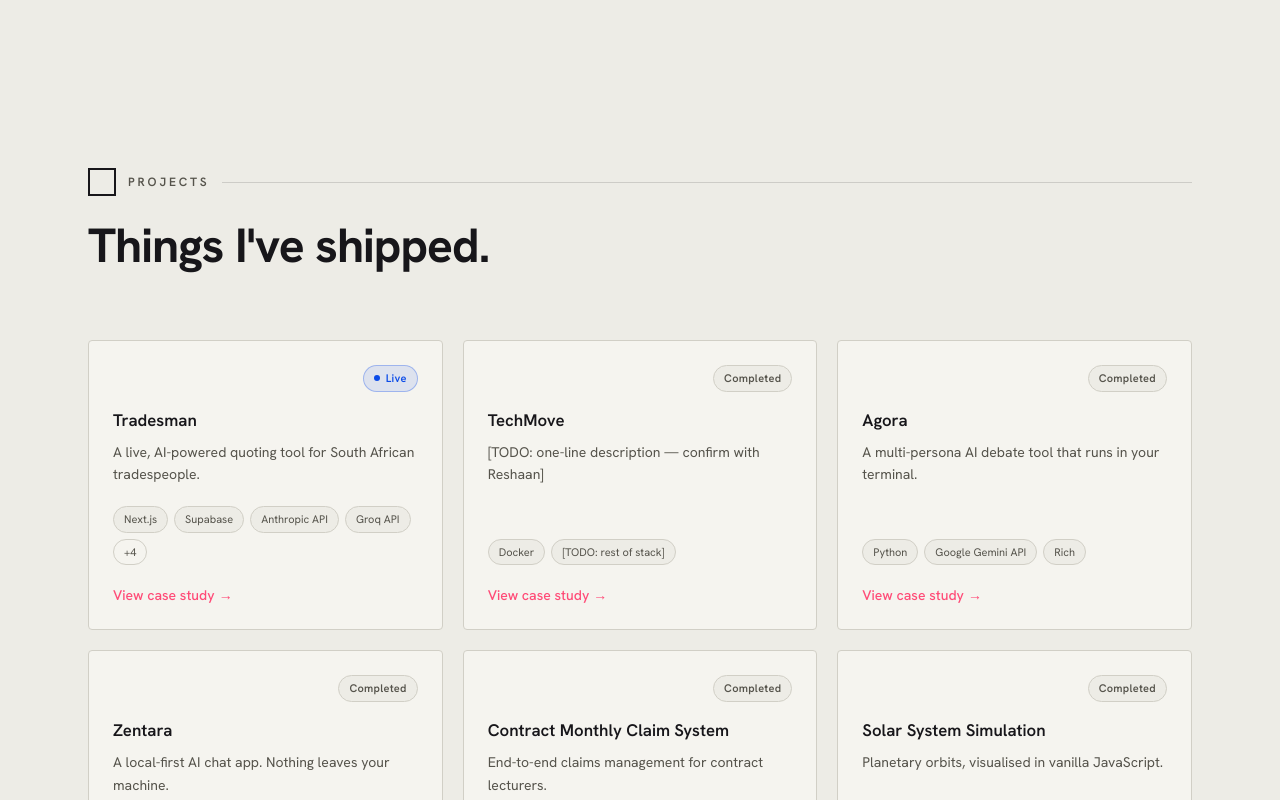
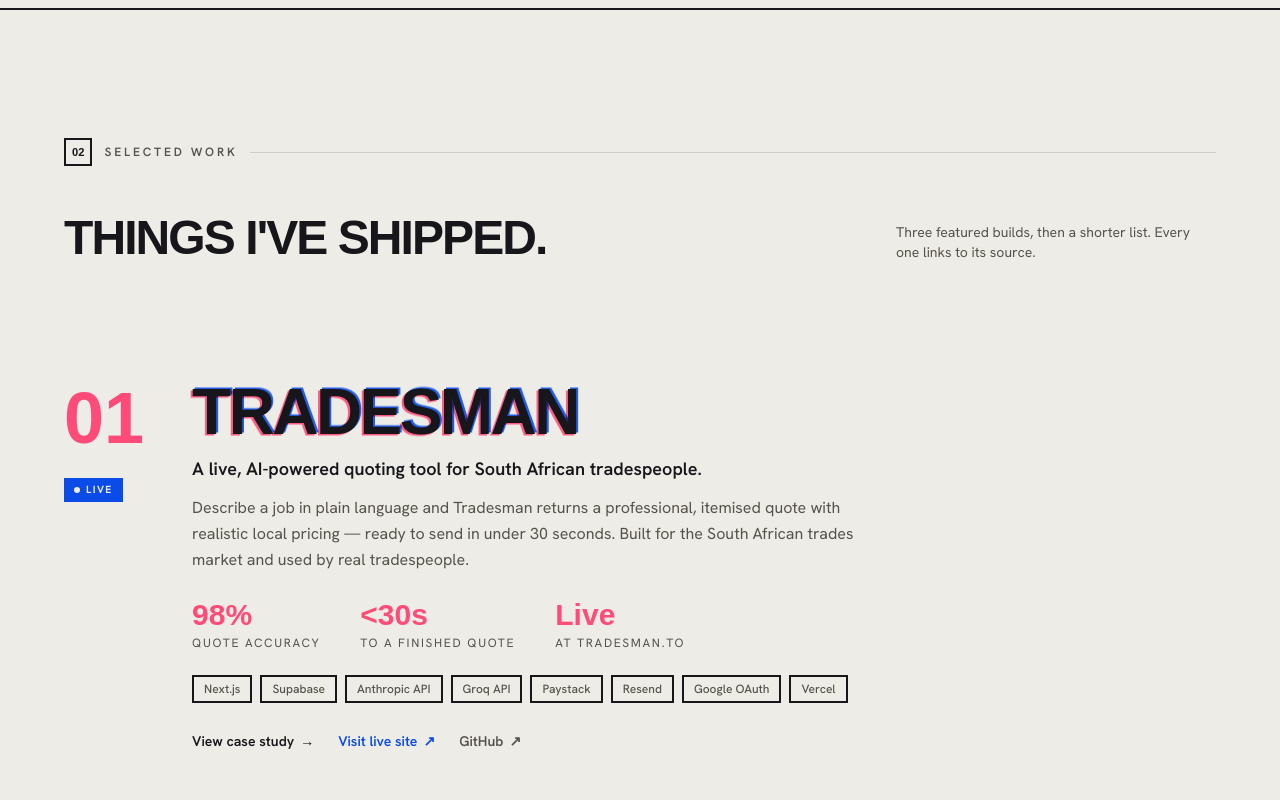
Before and after one commit to resh-o/Portfolio, a Next.js app: page / in a window 1280 px wide. Shown: the part 1400-2200 px from the top of the page. Built offline with nearby package versions, Linux system fonts and the light colour scheme; a web font is replaced by a local one.

Commit message:
feat: implement FeaturedProject and Academics components; update Projects component to include featured projects and improve layout

```diff
--- /dev/null
+++ b/components/Academics.tsx
@@ -0,0 +1,78 @@
+'use client'
+
+import { useRef } from 'react'
+import { motion, useInView } from 'framer-motion'
+import { academics } from '@/data/academics'
+import SectionLabel from './SectionLabel'
+
+export default function Academics() {
+  const ref = useRef(null)
+  const inView = useInView(ref, { once: true, margin: '-80px' })
+
+  return (
+    <section id="education" ref={ref} className="border-t-2 border-ink px-5 py-24 sm:px-6 md:py-32">
+      <div className="mx-auto max-w-6xl">
+        <SectionLabel index="03" className="mb-12">
+          Education
+        </SectionLabel>
+
+        <div className="grid gap-12 md:grid-cols-[1.1fr_0.9fr] md:gap-16">
+          {/* Credentials ledger */}
+          <motion.div
+            initial={{ opacity: 0, y: 24 }}
+            animate={inView ? { opacity: 1, y: 0 } : {}}
+            transition={{ duration: 0.7, ease: [0.16, 1, 0.3, 1] }}
+          >
+            <h2 className="mb-8 font-display text-[clamp(1.7rem,3.4vw,2.6rem)] font-bold uppercase leading-[1.02] tracking-tight text-ink">
+              On the record.
+            </h2>
+            <dl className="border-t-2 border-ink">
+              {academics.facts.map((f) => (
+                <div
+                  key={f.label}
+                  className="flex flex-col gap-1 border-b border-line py-4 sm:flex-row sm:items-baseline sm:justify-between sm:gap-6"
+                >
+                  <dt className="shrink-0 text-xs font-bold uppercase tracking-[0.16em] text-ink-soft sm:w-44">
+                    {f.label}
+                  </dt>
+                  <dd className={`text-base font-semibold sm:text-right ${f.todo ? 'text-pink' : 'text-ink'}`}>
+                    {f.todo && <span aria-hidden>⚑ </span>}
+                    {f.value}
+                  </dd>
+                </div>
+              ))}
+            </dl>
+          </motion.div>
+
+          {/* Achievements — the headline credential */}
+          <motion.div
+            initial={{ opacity: 0, y: 24 }}
+            animate={inView ? { opacity: 1, y: 0 } : {}}
+            transition={{ duration: 0.7, delay: 0.12, ease: [0.16, 1, 0.3, 1] }}
+            className="key-line self-start bg-blue p-7 text-bg sm:p-8"
+          >
+            <div className="mb-6 flex items-baseline gap-3">
+              <span className="font-display text-5xl font-bold leading-none">×2</span>
+              <span className="text-xs font-bold uppercase tracking-[0.18em] text-bg/80">
+                years running
+              </span>
+            </div>
+            {academics.achievements.map((a) => (
+              <div key={a.title}>
+                <h3 className="font-display text-xl font-bold uppercase leading-tight tracking-tight">
+                  {a.title}
+                </h3>
+                <p className="mt-2 text-bg/85">{a.detail}</p>
+                {a.note && (
+                  <p className="mt-4 inline-block border-2 border-dashed border-bg/60 px-3 py-1.5 text-xs font-semibold text-bg">
+                    {a.note}
+                  </p>
+                )}
+              </div>
+            ))}
+          </motion.div>
+        </div>
+      </div>
+    </section>
+  )
+}
--- /dev/null
+++ b/components/FeaturedProject.tsx
@@ -0,0 +1,135 @@
+'use client'
+
+import { useRef } from 'react'
+import { motion, useInView } from 'framer-motion'
+import type { Project } from '@/data/projects'
+import Misregister from './Misregister'
+
+const ACCENTS = ['text-pink', 'text-blue', 'text-violet'] as const
+
+export default function FeaturedProject({
+  project,
+  index,
+  onOpen,
+}: {
+  project: Project
+  index: number
+  onOpen: () => void
+}) {
+  const ref = useRef(null)
+  const inView = useInView(ref, { once: true, margin: '-90px' })
+  const accent = ACCENTS[index % ACCENTS.length]
+  const isLive = project.status === 'Live'
+
+  return (
+    <motion.article
+      ref={ref}
+      initial={{ opacity: 0, y: 32 }}
+      animate={inView ? { opacity: 1, y: 0 } : {}}
+      transition={{ duration: 0.75, ease: [0.16, 1, 0.3, 1] }}
+      className="group border-t-2 border-ink py-12 first:border-t-0 md:py-16"
+    >
+      <div className="grid gap-8 md:grid-cols-[auto_1fr] md:gap-12">
+        {/* Index rail */}
+        <div className="flex items-center gap-4 md:flex-col md:items-start md:gap-6">
+          <span className={`font-display text-5xl font-bold leading-none tabular-nums md:text-7xl ${accent}`}>
+            {project.no}
+          </span>
+          <StatusTag status={project.status} live={isLive} />
+        </div>
+
+        {/* Body */}
+        <div>
+          <button
+            onClick={onOpen}
+            className="block text-left"
+            aria-label={`View ${project.name} case study`}
+          >
+            <Misregister
+              as="h3"
+              hover
+              className="font-display text-[clamp(2rem,6vw,4rem)] font-bold uppercase leading-[0.95] tracking-tightest text-ink"
+            >
+              {project.name}
+            </Misregister>
+          </button>
+
+          <p className="mt-3 max-w-xl text-lg font-semibold text-ink">{project.tagline}</p>
+          <p className="mt-3 max-w-2xl leading-relaxed text-ink-soft">{project.description}</p>
+
+          {project.todo && (
+            <p className="mt-4 inline-block border-2 border-dashed border-pink px-3 py-1.5 text-xs font-semibold text-pink">
+              ⚑ {project.todo}
+            </p>
+          )}
+
+          {project.metrics && (
+            <dl className="mt-6 flex flex-wrap gap-x-10 gap-y-4">
+              {project.metrics.map((m) => (
+                <div key={m.label}>
+                  <dd className={`font-display text-2xl font-bold tabular-nums sm:text-3xl ${accent}`}>
+                    {m.value}
+                  </dd>
+                  <dt className="mt-0.5 text-xs uppercase tracking-[0.14em] text-ink-soft">
+                    {m.label}
+                  </dt>
+                </div>
+              ))}
+            </dl>
+          )}
+
+          <ul className="mt-6 flex flex-wrap gap-2" aria-label="Tech stack">
+            {project.tech.map((t) => (
+              <li key={t} className="key-line px-2.5 py-1 text-xs font-medium text-ink-soft">
+                {t}
+              </li>
+            ))}
+          </ul>
+
+          <div className="mt-7 flex flex-wrap items-center gap-x-6 gap-y-3 text-sm font-semibold">
+            <button
+              onClick={onOpen}
+              className="flex items-center gap-1.5 text-ink transition-colors hover:text-pink"
+            >
+              View case study
+              <span aria-hidden className="transition-transform group-hover:translate-x-1">→</span>
+            </button>
+            {project.liveSiteUrl && (
+              <a
+                href={project.liveSiteUrl}
+                target="_blank"
+                rel="noopener noreferrer"
+                className="flex items-center gap-1.5 text-blue hover:text-pink"
+              >
+                Visit live site <span aria-hidden>↗</span>
+              </a>
+            )}
+            {project.github && (
+              <a
+                href={project.github}
+                target="_blank"
+                rel="noopener noreferrer"
+                className="flex items-center gap-1.5 text-ink-soft hover:text-ink"
+              >
+                GitHub <span aria-hidden>↗</span>
+              </a>
+            )}
+          </div>
+        </div>
+      </div>
+    </motion.article>
+  )
+}
+
+function StatusTag({ status, live }: { status: Project['status']; live: boolean }) {
+  return (
+    <span
+      className={`inline-flex items-center gap-1.5 px-2.5 py-1 text-[0.65rem] font-bold uppercase tracking-[0.14em] ${
+        live ? 'bg-blue text-bg' : 'key-line text-ink-soft'
+      }`}
+    >
+      {live && <span className="h-1.5 w-1.5 rounded-full bg-bg" aria-hidden />}
+      {status}
+    </span>
+  )
+}
--- a/components/ProjectCard.tsx
+++ b/components/ProjectCard.tsx
@@ -4,82 +4,64 @@
 import { motion, useInView } from 'framer-motion'
 import type { Project } from '@/data/projects'
 
-interface Props {
+const MAX_PILLS = 3
+
+export default function ProjectCard({
+  project,
+  index,
+  onOpen,
+}: {
   project: Project
   index: number
-  onClick: () => void
-}
-
-const MAX_PILLS = 4
-
-export default function ProjectCard({ project, index, onClick }: Props) {
+  onOpen: () => void
+}) {
   const ref = useRef(null)
   const inView = useInView(ref, { once: true, margin: '-60px' })
-
   const visible = project.tech.slice(0, MAX_PILLS)
-  const extra = project.tech.length - MAX_PILLS
-  const isLive = project.status === 'Live'
-
-  const handleClick = () => {
-    onClick()
-  }
+  const extra = project.tech.length - visible.length
 
   return (
     <motion.article
       ref={ref}
       initial={{ opacity: 0, y: 24 }}
       animate={inView ? { opacity: 1, y: 0 } : {}}
-      transition={{ delay: (index % 3) * 0.09, duration: 0.65, ease: [0.16, 1, 0.3, 1] }}
-      onClick={handleClick}
-      onKeyDown={(e) => e.key === 'Enter' && handleClick()}
+      transition={{ delay: (index % 3) * 0.08, duration: 0.6, ease: [0.16, 1, 0.3, 1] }}
+      onClick={onOpen}
+      onKeyDown={(e) => e.key === 'Enter' && onOpen()}
       tabIndex={0}
       role="button"
       aria-label={`View ${project.name} case study`}
-      className="group flex flex-col p-6 rounded-card border border-line bg-surface cursor-pointer card-hover"
+      className="lift key-line group flex cursor-pointer flex-col bg-surface p-6"
     >
-      <div className="flex items-start justify-between mb-4">
-        <span className="text-2xl" role="img" aria-label={project.name}>
-          {project.icon}
+      <div className="flex items-center justify-between">
+        <span className="font-display text-xl font-bold tabular-nums text-ink/30">
+          {project.no}
         </span>
-        <span
-          className={`inline-flex items-center gap-1.5 text-[11px] font-semibold tracking-wide px-2.5 py-1 rounded-full border ${
-            isLive
-              ? 'text-accent-2 border-accent-2/30 bg-accent-2/10'
-              : 'text-ink-soft border-line bg-bg'
-          }`}
-        >
-          {isLive && <span className="w-1.5 h-1.5 rounded-full bg-accent-2" aria-hidden />}
+        <span className="text-[0.65rem] font-bold uppercase tracking-[0.14em] text-ink-soft">
           {project.status}
         </span>
       </div>
 
-      <h3 className="font-semibold text-ink text-[1.05rem] mb-2 group-hover:text-accent transition-colors duration-200">
+      <h3 className="mt-5 font-display text-lg font-bold uppercase leading-tight tracking-tight text-ink transition-colors group-hover:text-pink">
         {project.name}
       </h3>
-      <p className="text-ink-soft text-sm leading-relaxed flex-1 mb-5">
-        {project.tagline}
-      </p>
+      <p className="mt-2 flex-1 text-sm leading-relaxed text-ink-soft">{project.tagline}</p>
 
-      <div className="flex flex-wrap gap-1.5 mb-5">
+      <ul className="mt-5 flex flex-wrap gap-1.5" aria-label="Tech stack">
         {visible.map((t) => (
-          <span
-            key={t}
-            className="text-[11px] px-2.5 py-1 rounded-full border border-line bg-bg text-ink-soft"
-          >
+          <li key={t} className="border border-line px-2 py-0.5 text-[0.68rem] text-ink-soft">
             {t}
-          </span>
+          </li>
         ))}
         {extra > 0 && (
-          <span className="text-[11px] px-2.5 py-1 rounded-full border border-line text-ink-soft">
-            +{extra}
-          </span>
+          <li className="border border-line px-2 py-0.5 text-[0.68rem] text-ink-soft">+{extra}</li>
         )}
-      </div>
+      </ul>
 
-      <div className="flex items-center gap-1 text-sm text-accent font-medium">
-        <span>View case study</span>
-        <span className="transition-transform duration-200 group-hover:translate-x-1" aria-hidden>&rarr;</span>
-      </div>
+      <span className="mt-5 flex items-center gap-1 text-sm font-semibold text-ink">
+        View case study
+        <span aria-hidden className="transition-transform group-hover:translate-x-1">→</span>
+      </span>
     </motion.article>
   )
 }
--- a/components/ProjectModal.tsx
+++ b/components/ProjectModal.tsx
@@ -7,7 +7,9 @@
 export default function ProjectModal({ project, onClose }: { project: Project; onClose: () => void }) {
   useEffect(() => {
     document.body.style.overflow = 'hidden'
-    const onKey = (e: KeyboardEvent) => { if (e.key === 'Escape') onClose() }
+    const onKey = (e: KeyboardEvent) => {
+      if (e.key === 'Escape') onClose()
+    }
     window.addEventListener('keydown', onKey)
     return () => {
       document.body.style.overflow = ''
@@ -23,13 +25,13 @@
       animate={{ opacity: 1 }}
       exit={{ opacity: 0 }}
       transition={{ duration: 0.2 }}
-      className="fixed inset-0 z-[100] flex items-end sm:items-center justify-center p-0 sm:p-6"
+      className="fixed inset-0 z-[100] flex items-end justify-center p-0 sm:items-center sm:p-6"
       role="dialog"
       aria-modal="true"
       aria-label={`${project.name} case study`}
     >
       <motion.div
-        className="absolute inset-0 bg-ink/40 backdrop-blur-sm"
+        className="absolute inset-0 bg-ink/50 backdrop-blur-sm"
         onClick={onClose}
         initial={{ opacity: 0 }}
         animate={{ opacity: 1 }}
@@ -37,82 +39,97 @@
       />
 
       <motion.div
-        initial={{ opacity: 0, y: 60, scale: 0.97 }}
-        animate={{ opacity: 1, y: 0, scale: 1 }}
-        exit={{ opacity: 0, y: 40, scale: 0.97 }}
-        transition={{ type: 'spring', damping: 28, stiffness: 300 }}
-        className="relative w-full sm:max-w-2xl max-h-[92vh] sm:max-h-[85vh] overflow-y-auto rounded-t-[24px] sm:rounded-card bg-surface border border-line shadow-2xl"
+        initial={{ opacity: 0, y: 50 }}
+        animate={{ opacity: 1, y: 0 }}
+        exit={{ opacity: 0, y: 40 }}
+        transition={{ type: 'spring', damping: 30, stiffness: 320 }}
+        className="key-line relative max-h-[92vh] w-full overflow-y-auto bg-bg sm:max-h-[86vh] sm:max-w-2xl"
       >
-        <div className="sticky top-0 z-10 flex items-center justify-between px-6 py-4 bg-surface/95 backdrop-blur-sm border-b border-line">
-          <div className="flex items-center gap-3">
-            <span className="text-xl" aria-hidden>{project.icon}</span>
-            <span className="font-semibold text-lg text-ink">{project.name}</span>
+        {/* Header */}
+        <div className="sticky top-0 z-10 flex items-center justify-between gap-3 border-b-2 border-ink bg-bg/95 px-6 py-4 backdrop-blur-sm">
+          <div className="flex min-w-0 items-center gap-3">
+            <span className="font-display text-lg font-bold tabular-nums text-ink/40">
+              {project.no}
+            </span>
+            <span className="truncate font-display text-base font-bold uppercase tracking-tight text-ink">
+              {project.name}
+            </span>
             <span
-              className={`inline-flex items-center gap-1.5 text-[11px] font-semibold tracking-wide px-2.5 py-1 rounded-full border ${
-                isLive
-                  ? 'text-accent-2 border-accent-2/30 bg-accent-2/10'
-                  : 'text-ink-soft border-line bg-bg'
+              className={`inline-flex shrink-0 items-center gap-1.5 px-2 py-0.5 text-[0.6rem] font-bold uppercase tracking-[0.14em] ${
+                isLive ? 'bg-blue text-bg' : 'key-line text-ink-soft'
               }`}
             >
-              {isLive && <span className="w-1.5 h-1.5 rounded-full bg-accent-2" aria-hidden />}
               {project.status}
             </span>
           </div>
           <button
             onClick={onClose}
-            className="w-8 h-8 flex items-center justify-center rounded-full text-ink-soft hover:text-ink hover:bg-line/50 transition-all text-lg leading-none"
+            className="flex h-9 w-9 shrink-0 items-center justify-center text-xl leading-none text-ink-soft transition-colors hover:text-pink"
             aria-label="Close"
           >
-            &times;
+            ×
           </button>
         </div>
 
-        <div className="p-6 md:p-8 space-y-8">
-          <p className="text-ink-soft leading-relaxed text-base">{project.description}</p>
+        <div className="space-y-8 p-6 md:p-8">
+          {project.todo && (
+            <p className="border-2 border-dashed border-pink px-4 py-3 text-sm font-semibold text-pink">
+              ⚑ {project.todo}
+            </p>
+          )}
 
-          <div>
-            <h4 className="text-xs font-semibold tracking-[0.14em] uppercase text-ink-soft mb-3">The Problem</h4>
-            <p className="text-ink-soft leading-relaxed">{project.problem}</p>
-          </div>
+          <p className="text-base leading-relaxed text-ink-soft">{project.description}</p>
 
-          <div>
-            <h4 className="text-xs font-semibold tracking-[0.14em] uppercase text-ink-soft mb-3">Key Features</h4>
+          {project.metrics && (
+            <dl className="flex flex-wrap gap-x-10 gap-y-4 border-y-2 border-ink py-5">
+              {project.metrics.map((m) => (
+                <div key={m.label}>
+                  <dd className="font-display text-2xl font-bold tabular-nums text-pink">{m.value}</dd>
+                  <dt className="mt-0.5 text-xs uppercase tracking-[0.14em] text-ink-soft">{m.label}</dt>
+                </div>
+              ))}
+            </dl>
+          )}
+
+          <Block title="The problem">
+            <p className="leading-relaxed text-ink-soft">{project.problem}</p>
+          </Block>
+
+          <Block title="Key features">
             <ul className="space-y-2">
               {project.features.map((f) => (
-                <li key={f} className="flex items-start gap-3 text-ink-soft text-sm leading-relaxed">
-                  <span className="mt-2 w-1.5 h-1.5 rounded-full bg-accent flex-shrink-0" aria-hidden />
+                <li key={f} className="flex items-start gap-3 text-sm leading-relaxed text-ink-soft">
+                  <span className="mt-1.5 h-1.5 w-1.5 shrink-0 bg-pink" aria-hidden />
                   {f}
                 </li>
               ))}
             </ul>
-          </div>
+          </Block>
 
-          <div>
-            <h4 className="text-xs font-semibold tracking-[0.14em] uppercase text-ink-soft mb-3">Tech Stack</h4>
-            <div className="flex flex-wrap gap-2">
+          <Block title="Tech stack">
+            <ul className="flex flex-wrap gap-2">
               {project.tech.map((t) => (
-                <span key={t} className="text-sm px-3 py-1.5 rounded-full border border-line bg-bg text-ink-soft">
+                <li key={t} className="key-line px-3 py-1 text-sm text-ink-soft">
                   {t}
-                </span>
+                </li>
               ))}
-            </div>
-          </div>
+            </ul>
+          </Block>
 
-          <div>
-            <h4 className="text-xs font-semibold tracking-[0.14em] uppercase text-ink-soft mb-3">What I Learned</h4>
-            <p className="text-ink-soft leading-relaxed">{project.learned}</p>
-          </div>
+          <Block title="What I learned">
+            <p className="leading-relaxed text-ink-soft">{project.learned}</p>
+          </Block>
 
-          {(project.github || project.demo || project.liveSiteUrl) && (
-            <div className="flex flex-wrap gap-3 pt-2">
+          {(project.liveSiteUrl || project.github) && (
+            <div className="flex flex-wrap gap-3 pt-1">
               {project.liveSiteUrl && (
                 <a
                   href={project.liveSiteUrl}
                   target="_blank"
                   rel="noopener noreferrer"
-                  className="inline-flex items-center gap-2 text-sm font-semibold px-5 py-2.5 rounded-full bg-accent text-white hover:opacity-90 transition-opacity"
+                  className="bg-ink px-5 py-2.5 text-sm font-semibold text-bg transition-transform hover:-translate-y-0.5"
                 >
-                  Visit Live Site &rarr;
+                  Visit live site ↗
                 </a>
               )}
               {project.github && (
@@ -120,22 +137,9 @@
                   href={project.github}
                   target="_blank"
                   rel="noopener noreferrer"
-                  className="inline-flex items-center gap-2 text-sm font-semibold px-5 py-2.5 rounded-full border border-line text-ink-soft hover:border-accent/50 hover:text-accent transition-all duration-200"
+                  className="key-line px-5 py-2.5 text-sm font-semibold text-ink transition-transform hover:-translate-y-0.5"
                 >
-                  <svg width="14" height="14" viewBox="0 0 24 24" fill="currentColor" aria-hidden>
-                    <path d="M12 0C5.374 0 0 5.373 0 12c0 5.302 3.438 9.8 8.207 11.387.599.111.793-.261.793-.577v-2.234c-3.338.726-4.033-1.416-4.033-1.416-.546-1.387-1.333-1.756-1.333-1.756-1.089-.745.083-.729.083-.729 1.205.084 1.839 1.237 1.839 1.237 1.07 1.834 2.807 1.304 3.492.997.107-.775.418-1.305.762-1.604-2.665-.305-5.467-1.334-5.467-5.931 0-1.311.469-2.381 1.236-3.221-.124-.303-.535-1.524.117-3.176 0 0 1.008-.322 3.301 1.23A11.509 11.509 0 0112 5.803c1.02.005 2.047.138 3.006.404 2.291-1.552 3.297-1.23 3.297-1.23.653 1.653.242 2.874.118 3.176.77.84 1.235 1.911 1.235 3.221 0 4.609-2.807 5.624-5.479 5.921.43.372.823 1.102.823 2.222v3.293c0 .319.192.694.801.576C20.566 21.797 24 17.3 24 12c0-6.627-5.373-12-12-12z" />
-                  </svg>
-                  GitHub
-                </a>
-              )}
-              {project.demo && (
-                <a
-                  href={project.demo}
-                  target="_blank"
-                  rel="noopener noreferrer"
-                  className="inline-flex items-center gap-2 text-sm font-semibold px-5 py-2.5 rounded-full bg-accent text-white hover:opacity-90 transition-opacity"
-                >
-                  Live Demo &rarr;
+                  View on GitHub ↗
                 </a>
               )}
             </div>
@@ -145,3 +149,14 @@
     </motion.div>
   )
 }
+
+function Block({ title, children }: { title: string; children: React.ReactNode }) {
+  return (
+    <div>
+      <h4 className="mb-3 font-display text-xs font-bold uppercase tracking-[0.2em] text-ink">
+        {title}
+      </h4>
+      {children}
+    </div>
+  )
+}
--- a/components/Projects.tsx
+++ b/components/Projects.tsx
@@ -1,46 +1,63 @@
 'use client'
 
-import { useRef, useState } from 'react'
-import { motion, AnimatePresence, useInView } from 'framer-motion'
-import { projects, type Project } from '@/data/projects'
+import { useState } from 'react'
+import { AnimatePresence } from 'framer-motion'
+import { featuredProjects, moreBuilds, type Project } from '@/data/projects'
+import FeaturedProject from './FeaturedProject'
 import ProjectCard from './ProjectCard'
 import ProjectModal from './ProjectModal'
 import SectionLabel from './SectionLabel'
 
-const displayed = projects.filter((p) => p.display !== false)
-
 export default function Projects() {
   const [active, setActive] = useState<Project | null>(null)
-  const ref = useRef(null)
-  const inView = useInView(ref, { once: true, margin: '-80px' })
 
   return (
-    <section id="projects" ref={ref} className="gradient-mesh py-32 md:py-40">
-      <div className="max-w-6xl mx-auto px-6">
-        <motion.div
-          initial={{ opacity: 0, y: 24 }}
-          animate={inView ? { opacity: 1, y: 0 } : {}}
-          transition={{ duration: 0.65 }}
-          className="mb-16"
-        >
-          <SectionLabel className="mb-5">Projects</SectionLabel>
-          <h2
-            className="font-sans font-bold text-ink leading-tight tracking-[-0.02em] max-w-md"
-            style={{ fontSize: 'clamp(2rem, 4vw, 3rem)' }}
-          >
+    <section id="work" className="border-t-2 border-ink px-5 py-24 sm:px-6 md:py-32">
+      <div className="mx-auto max-w-6xl">
+        <SectionLabel index="02" className="mb-12">
+          Selected work
+        </SectionLabel>
+
+        <div className="mb-14 flex flex-wrap items-end justify-between gap-4">
+          <h2 className="font-display text-[clamp(1.8rem,4vw,3rem)] font-bold uppercase leading-[1] tracking-tightest text-ink">
             Things I&apos;ve shipped.
           </h2>
-        </motion.div>
+          <p className="max-w-xs text-sm text-ink-soft">
+            Three featured builds, then a shorter list. Every one links to its source.
+          </p>
+        </div>
 
-        <div className="grid sm:grid-cols-2 lg:grid-cols-3 gap-5">
-          {displayed.map((project, i) => (
-            <ProjectCard
+        {/* Featured — case studies */}
+        <div>
+          {featuredProjects.map((project, i) => (
+            <FeaturedProject
               key={project.id}
               project={project}
               index={i}
-              onClick={() => setActive(project)}
+              onOpen={() => setActive(project)}
             />
           ))}
+        </div>
+
+        {/* More builds */}
+        <div className="mt-20">
+          <div className="mb-8 flex items-center gap-4">
+            <h3 className="font-display text-sm font-bold uppercase tracking-[0.24em] text-ink-soft">
+              More builds
+            </h3>
+            <span className="h-px flex-1 bg-ink/15" aria-hidden />
+          </div>
+
+          <div className="grid gap-5 sm:grid-cols-2 lg:grid-cols-3">
+            {moreBuilds.map((project, i) => (
+              <ProjectCard
+                key={project.id}
+                project={project}
+                index={i}
+                onOpen={() => setActive(project)}
+              />
+            ))}
+          </div>
         </div>
       </div>
 
```
